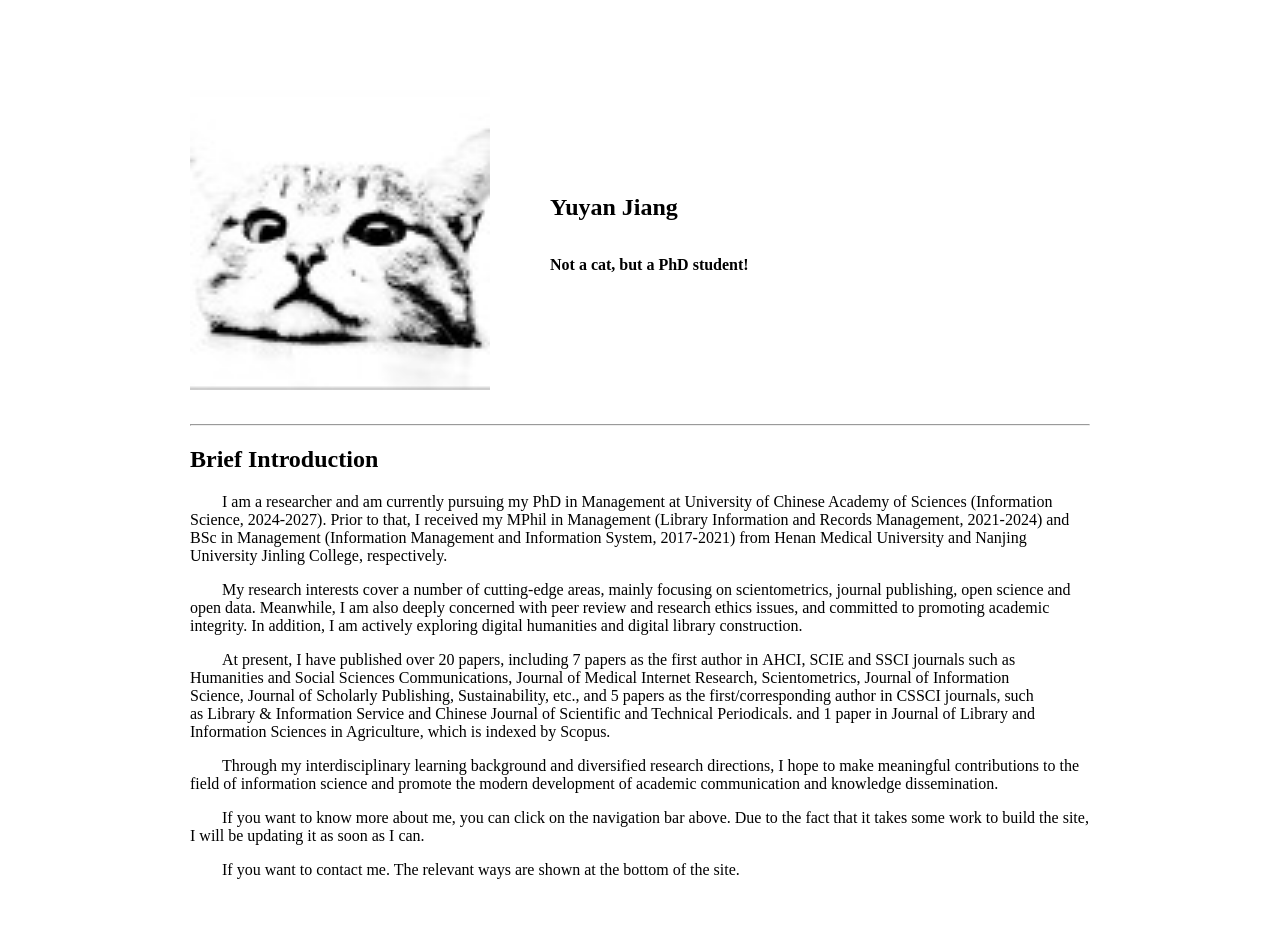
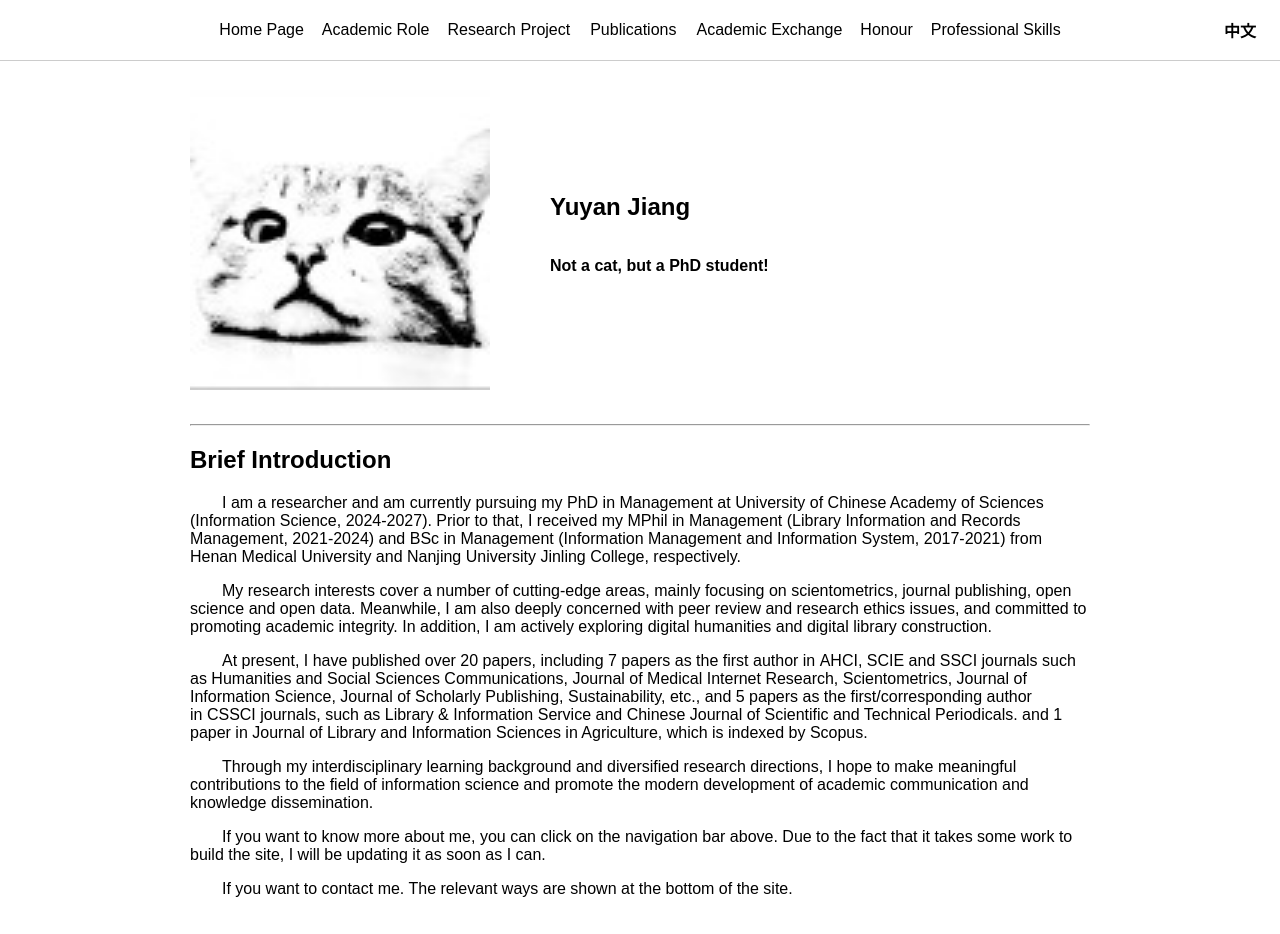
Before and after one commit to jiang-yuyan/Yuyan-Jiang-CV, a Jekyll site: the page built from index.md, in a window 1280 px wide and 934 px high. Built offline with Jekyll 4.4.1, drawn with Linux system fonts in a browser that asks for light colours.

Commit message:
Refactor navigation bar with dropdown and language switch

```diff
--- a/_includes/nav.html
+++ b/_includes/nav.html
@@ -1,21 +1,32 @@
+<!DOCTYPE html>
+<html lang="en">
+<head>
+<meta charset="UTF-8">
+<title>Navigation with Dropdown</title>
+
 <style>
+/* ================= 基础 ================= */
 body {
-    padding-top: 70px;
     margin: 0;
+    padding-top: 70px; /* 给固定导航栏让位 */
+    font-family: Arial, Helvetica, sans-serif;
 }
 
+/* ================= 导航栏 ================= */
 .navigation {
     position: fixed;
     top: 0;
+    left: 0;
     width: 100%;
     height: 60px;
     background: #fff;
     border-bottom: 1px solid #ccc;
     z-index: 1000;
-    font-family: Arial, Helvetica, sans-serif;
-    overflow: visible; /* ✅ 关键 */
+
+    overflow: visible; /* ✅ 关键：允许下拉菜单显示 */
 }
 
+/* 中间导航内容 */
 .nav-center {
     height: 100%;
     display: flex;
@@ -24,34 +35,39 @@ body {
     gap: 18px;
 }
 
+/* 普通链接 */
 .navigation a {
-    text-decoration: none !important;
+    text-decoration: none;
     color: #000;
-    cursor: pointer;
     display: inline-flex;
     align-items: center;
+    cursor: pointer;
 }
 
 .navigation a:hover {
     color: #007acc;
 }
 
+/* ================= 下拉菜单 ================= */
 .dropdown {
     position: relative;
     display: inline-flex;
     align-items: center;
 }
 
+/* 触发按钮（撑满导航栏高度，防 hover 丢失） */
 .dropdown-trigger {
     height: 60px;
     display: inline-flex;
     align-items: center;
+    padding: 0 2px;
 }
 
+/* 下拉内容 */
 .dropdown-menu {
     display: none;
     position: absolute;
-    top: 100%;
+    top: 100%;              /* 紧贴触发器底部 */
     left: 50%;
     transform: translateX(-50%);
     background: #fff;
@@ -60,13 +76,95 @@ body {
     z-index: 1001;
 }
 
+/* hover 展开 */
 .dropdown:hover .dropdown-menu {
     display: block;
 }
 
+/* 下拉项 */
 .dropdown-menu a {
     display: block;
     padding: 8px 14px;
     white-space: nowrap;
 }
+
+/* ================= 语言切换 ================= */
+.lang-switch {
+    position: absolute;
+    right: 24px;
+    top: 50%;
+    transform: translateY(-50%);
+    font-weight: bold;
+}
 </style>
+</head>
+
+<body>
+
+<!-- ================= 导航 ================= -->
+<nav class="navigation">
+
+    <div class="nav-center">
+        <a class="nav" href="index.html">Home Page</a>
+        <a class="nav" href="roles.html">Academic Role</a>
+        <a class="nav" href="projects.html">Research Project</a>
+
+        <!-- ✅ 下拉菜单 -->
+        <div class="dropdown">
+            <a class="nav dropdown-trigger" href="publications.html">
+                Publications
+            </a>
+            <div class="dropdown-menu">
+                <a class="nav" href="publication-2026.html">2026</a>
+                <a class="nav" href="publication-2025.html">2025</a>
+                <a class="nav" href="publication-2024.html">2024</a>
+                <a class="nav" href="publication-2023.html">2023</a>
+                <a class="nav" href="publication-2022.html">2022</a>
+                <a class="nav" href="publication-2021.html">2021</a>
+                <a class="nav" href="publication-2020.html">2020</a>
+            </div>
+        </div>
+
+        <a class="nav" href="exchanges.html">Academic Exchange</a>
+        <a class="nav" href="honours.html">Honour</a>
+        <a class="nav" href="skills.html">Professional Skills</a>
+    </div>
+
+    <!-- 语言切换 -->
+    <a id="lang-zh" class="lang-switch" href="javascript:void(0)">中文</a>
+    <a id="lang-en" class="lang-switch" href="javascript:void(0)">EN</a>
+
+</nav>
+
+<!-- ================= JS（语言切换示例） ================= -->
+<script>
+(() => {
+    const isZh = location.pathname.includes('-zh');
+
+    const swapUrl = (url, toZh) => {
+        if (toZh) {
+            return url.includes('-zh')
+                ? url
+                : url.replace(/(\.html)?$/, '-zh$1');
+        } else {
+            return url.replace('-zh', '');
+        }
+    };
+
+    document.querySelectorAll('.nav').forEach(a => {
+        a.href = swapUrl(a.href, isZh);
+    });
+
+    document.getElementById('lang-zh').style.display = isZh ? 'none' : 'inline';
+    document.getElementById('lang-en').style.display = isZh ? 'inline' : 'none';
+
+    document.getElementById('lang-zh').onclick =
+        () => location.href = swapUrl(location.href, true);
+
+    document.getElementById('lang-en').onclick =
+        () => location.href = swapUrl(location.href, false);
+})();
+</script>
+
+</body>
+</html>
```
